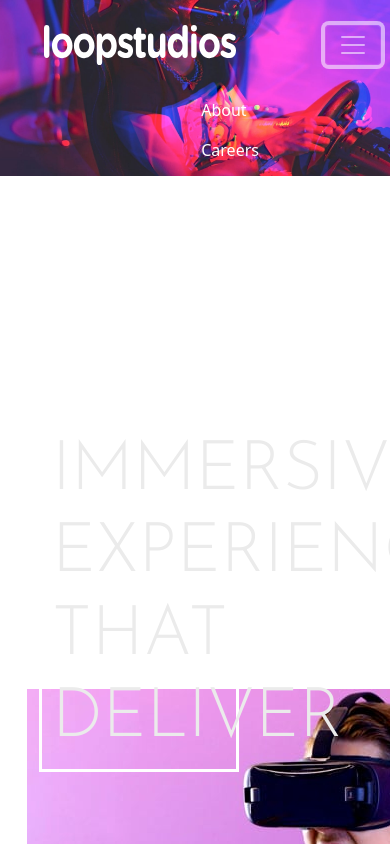
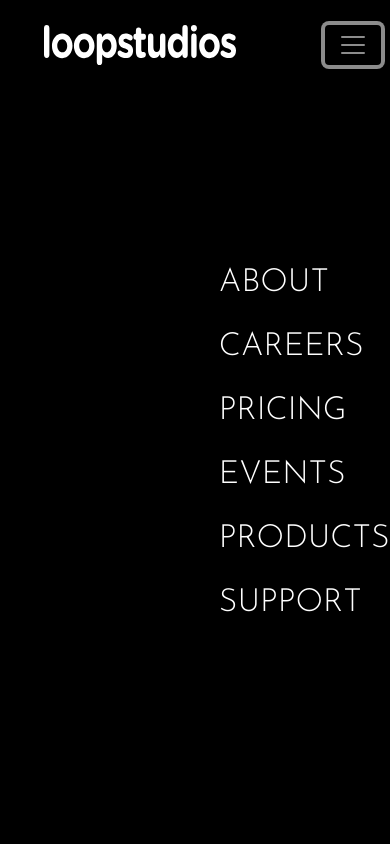
Before and after one commit to tylergargula/loop-studios-landing-page, a plain HTML site: page index.html in a window 390 px wide. Both pictures are taken after a click on the button "Toggle navigation". Shown: the top 844 px of the page. Drawn offline with nearby package versions, Linux system fonts and the light colour scheme.

Commit message:
initial commit

```diff
--- a/css/styles.css
+++ b/css/styles.css
@@ -131,6 +131,7 @@ a {
   background-size: cover;
 }
 
+
 .grid {
   background-image: url('../images/mobile/image-grid.jpg');
   background-repeat: no-repeat;
@@ -164,7 +165,7 @@ a {
   z-index: 12;
 }
 
-/* .navbar-collapse.show {
+.show {
   background: #000000;
   position: fixed;
   top: 10%;
@@ -179,12 +180,20 @@ a {
   margin-top: -30%;
   text-transform: uppercase;
   font-family: 'Josefin Sans', sans-serif;
+  animation: hideMe 1s forwards;
+}
+@keyframes hideMe {
+  0%{
+    opacity: 0;
+  }
+  100%{
+    opacity: 1;
+  }
+}
 
-} */
 
-.navbar-toggler-icon:focus {
-  outline: none;
-  box-shadow: none;
+.navbar-toggler {
+  border-color: transparent !important;
 }
 
 .night-arcade {
@@ -215,7 +224,7 @@ a {
   margin-top: 43%;
   font-family: 'Josefin Sans', sans-serif;
   font-weight: 300;
-  font-size: 2.5rem;
+  font-size: 2.7rem;
 }
 
 .soccer-team {
@@ -242,6 +251,8 @@ a {
   background-color: rgb(0 0 0 / 28%);
 }
 
+
+
 /* Footer Styles  */
 .social-icon {
   list-style: none;
@@ -260,7 +271,9 @@ footer div a p {
   margin-top: 0;
 }
 
-@media only screen and (min-width: 376px) {
+@media only screen
+
+and (min-width: 390px) {
 
   /* NAVBAR */
   .navbar-nav {
--- a/index.html
+++ b/index.html
@@ -47,14 +47,26 @@
               <span class="navbar-toggler-icon"></span>
             </button>
             <div class="collapse navbar-collapse" id="navbarNavAltMarkup">
-              <div class="navbar-nav">
+                <ul class="navbar-nav">
+                  <li class="nav-item">
                     <a class="nav-link active" aria-current="page" href="#">About</a>
+                  </li>
+                  <li class="nav-item">
                   <a class="nav-link" href="#">Careers</a>
+                  </li>
+                  <li class="nav-item">
                   <a class="nav-link" href="#">Pricing</a>
+                  </li>
+                  <li class="nav-item">
                   <a class="nav-link" href="#">Events</a>
+                  </li>
+                  <li class="nav-item">
                   <a class="nav-link" href="#">Products</a>
+                  </li>
+                  <li class="nav-item">
                     <a class="nav-link" tabindex="-1" href="#">Support</a>
-              </div>
+                  </li>
+                </ul>
             </div>
 
         </nav>
--- a/index.js
+++ b/index.js
@@ -1,3 +1,5 @@
-// $("button").click(function() {
-//   $("body footer div div div:nth-child(1) a").removeClass("navbar-brand");
-// });
+$("button").click(function() {
+  $("body footer div div div:nth-child(1) a").removeClass("navbar-brand");
+  $(".nav-link").css("color", "none");
+  $("#navbarNavAltMarkup").css("height", "0")
+});
```
Lines whose indentation alone changed are shown as unchanged.
